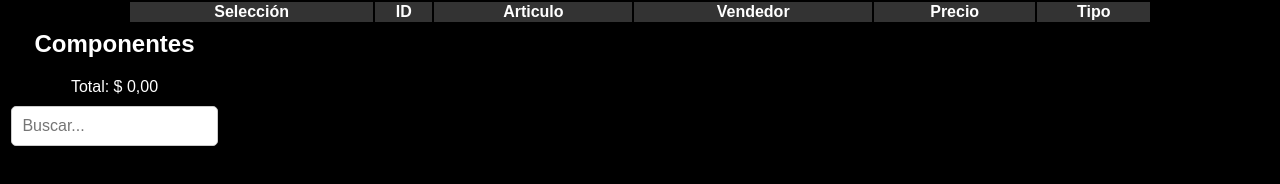
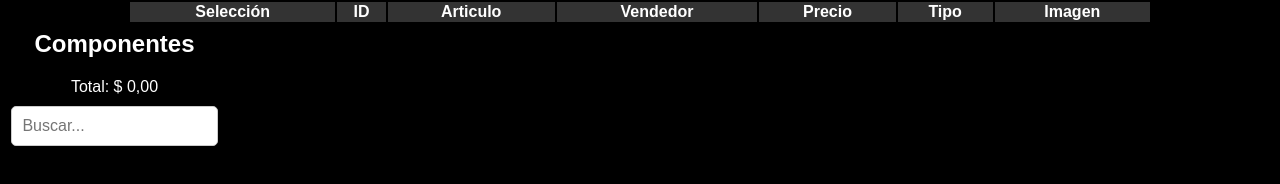
Before and after one commit to Fabririguetto/presupuesto-pc, a plain HTML site: page index.html in a window 1280 px wide. Drawn offline with Linux system fonts and the light colour scheme; no server answers.

Commit message:
intento de obtencion de src de imagen con scraping

```diff
--- a/index.html
+++ b/index.html
@@ -23,6 +23,7 @@
                     <th class="columna">Vendedor</th>
                     <th class="columna">Precio</th>
                     <th class="columna">Tipo</th>
+                    <th class="columna">Imagen</th>
                 </tr>
             </thead>
             <tbody class="cuerpo-tabla">
```
